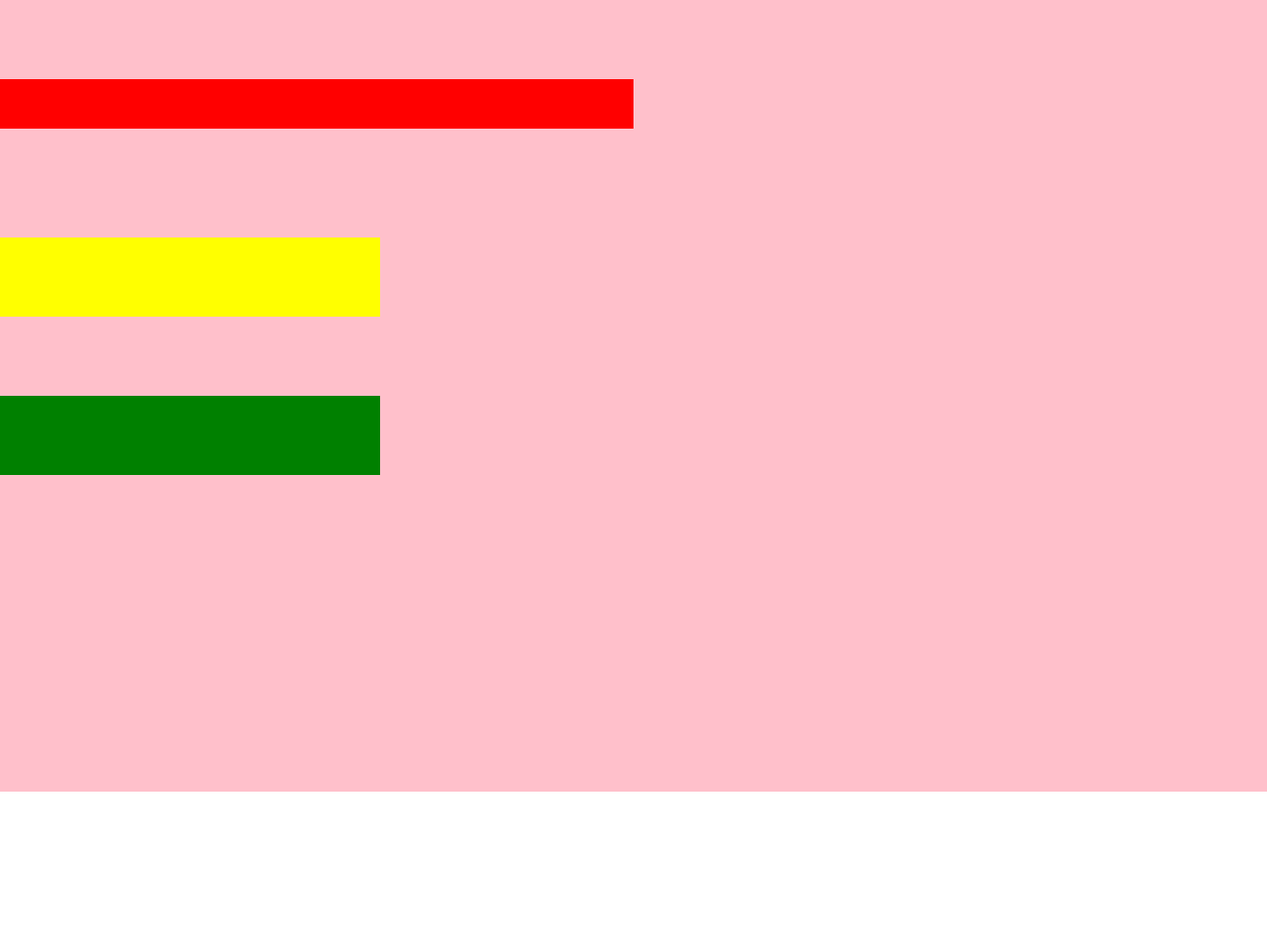
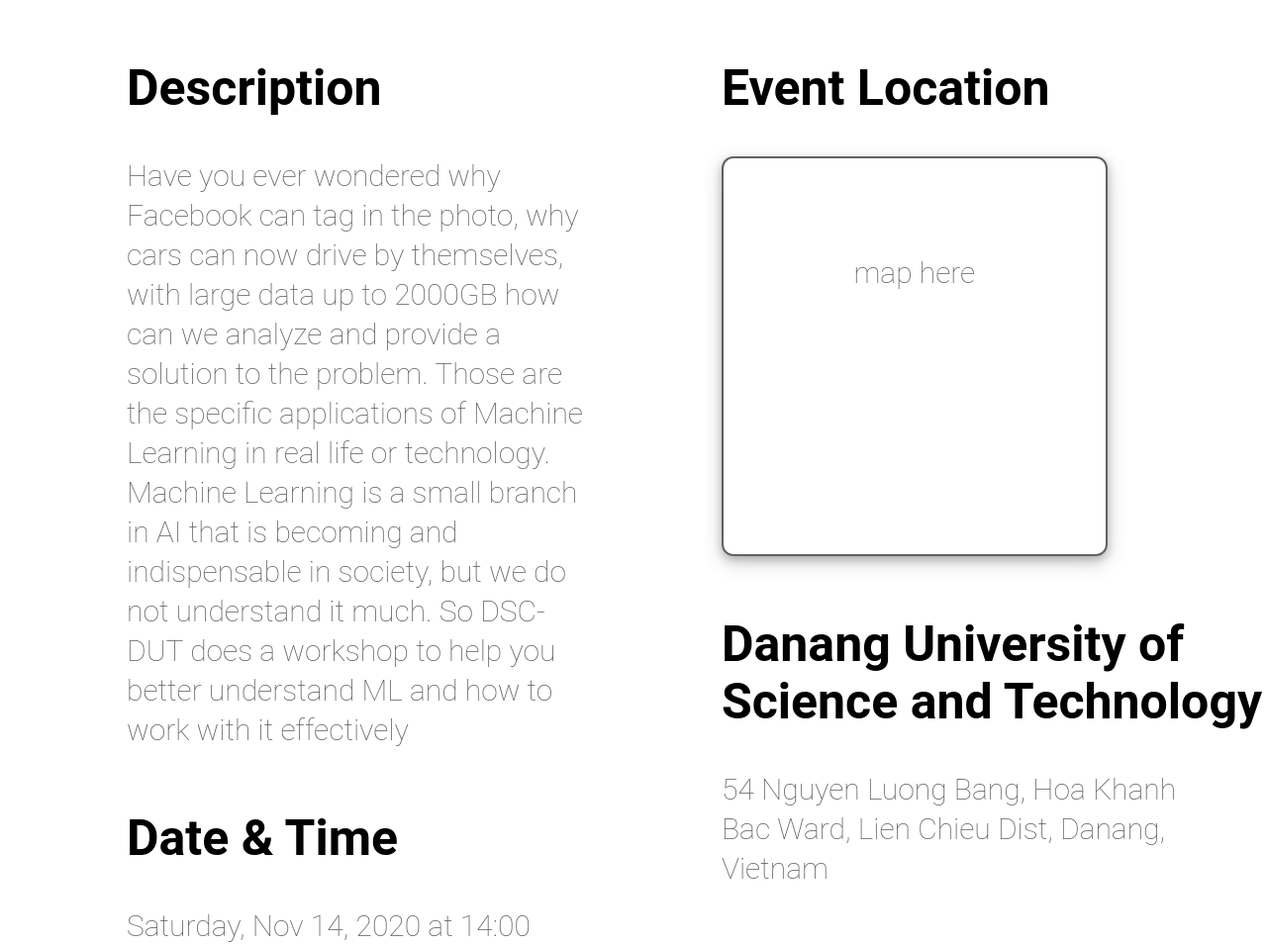
Before and after one commit to Jayjaynoplays/huy_sandbox, a plain HTML site: page sandbox.html in a window 1280 px wide. Shown: the whole page at 99% size. Before the commit the page ends 800 px from the top, so only its background shows below. Drawn offline with Linux system fonts and the light colour scheme.

Commit message:
done body for pc and pc repsonsive

```diff
--- a/sandbox.html
+++ b/sandbox.html
@@ -8,13 +8,51 @@
     <title>sandbox</title>
 </head>
 <body>
-    <div class="container">
-        <div class="column">
-            <div class="item-a"></div>
-            <div class="item-b">
-                <!-- <div class="item-d"></div> -->
+    <div class="wrapper">
+        <div class="row">
+            <div class="column">
+                <div class="item">
+                    <div class="title">
+                        <p> Description</p>
+                    </div>
+                    <div class="content">
+                        <p>Have you ever wondered why Facebook can tag in the photo, why cars can now drive by
+                            themselves, with large data up to 2000GB how can we analyze and provide a solution to the
+                            problem. Those are the specific applications of Machine Learning in real life or technology.
+                            Machine Learning is a small branch in AI that is becoming and indispensable in society, but
+                            we do not understand it much. So DSC-DUT does a workshop to help you better understand ML
+                            and how to work with it effectively</p>
+                    </div>
+                </div>
+                <div class="item">
+                    <div class="title">
+                        <p> Date & Time</p>
+                    </div>
+                    <div class="content">
+                        <p>Saturday, Nov 14, 2020 at 14:00</p>
+                    </div>
+                </div>
             </div>
-            <div class="item-c"></div>
+            <div class="column" style=" margin-left: 50px;">
+                <div class="item" id="marginleft">
+                    <div class="title">
+                        <p> Event Location</p>
+                    </div>
+                    <div class="boxmap content">
+                        <p style="text-align: center; margin-top:25%;"> map here
+                        </p>
+                        <!-- <img src="./images/map.PNG"> -->
+                    </div>
+                </div>
+                <div class="item">
+                    <div class="title">
+                        <p>Danang University of Science and Technology</p>
+                    </div>
+                    <div class="content">
+                        <p>54 Nguyen Luong Bang, Hoa Khanh Bac Ward, Lien Chieu Dist, Danang, Vietnam</p>
+                    </div>
+                </div>
+            </div>
         </div>
     </div>
 </body>
--- a/styles/sandbox.css
+++ b/styles/sandbox.css
@@ -1,44 +1,45 @@
+p,h1,h2,h3,h4,h5,h6 {
+    margin:0;
+    padding:0;
+}
+html{
+    height: 100%;
+}
 body{
+    height: 100%;
     margin:0;
+    font-family: 'Roboto', sans-serif;
 }
-    .container {
-        /* position: relative;  */
-        width: 100vw;
-        height: 100vh;
-        background-color: #0b7cde;
-        /* background-size: cover;
-        background-repeat: no-repeat;
-        color:#ffff;
-        background-position: center; */
+  .row{
+        display: flex;
+        flex-direction: row;
+        margin-left: 10%;
     }
     .column{
-        position: relative;
-        background-color: pink;
-        width: 100%;
-        height: 100%;
+        width: 50%;
     }
-    .item-a{
-        position: absolute;
-        height: 50px;
-        width: 50%;
-        background-color: red;
-        top: 10%;
+    .item{
+        color: black;
+        text-align: left;
+        margin: 60px 0 0 0;
     }
-    .item-b{
-        position: absolute;
-        height: 10%;
-        width: 30%;
-        background-color: yellow;
-        top: 30%;
-        /* top:50px; */
-        /* position: absolute; */
-        /* margin: 30px; */
+    .title{
+        font-size: 50px;
+        font-weight: bolder;
     }
-    .item-c{
-        position: absolute;
-        height: 10%;
-        width: 30%;
-        background-color: green;
-        top: 50%;
-        /* margin: 40px; */
+
+    .content{
+        width: 85%;
+        font-size: 30px;
+        font-weight: lighter;
+        color:  rgb(99, 96, 96);
+        line-height: 40px;
+        margin-top: 40px;
     }
+    .boxmap{
+        border-radius: 3%;
+        box-shadow: 0 4px 8px 0 rgba(0, 0, 0, 0.2), 0 6px 20px 0 rgba(0, 0, 0, 0.19);
+        border: 2px solid;
+        width: 70%;
+        height: 400px;;
+    }
--- a/styles/style3.css
+++ b/styles/style3.css
@@ -122,10 +122,48 @@ body{
     margin-top: 10%;
     background-color:rgb(66,133,244);
 }
-
 .btn:hover, .buttonmap:hover{
     transform: translateY(-10px);
 }
+
+
+
+
+
+.row{
+    display: flex;
+    flex-direction: row;
+    margin-left: 10%;
+}
+.column{
+    width: 50%;
+}
+.item{
+    color: black;
+    text-align: left;
+    margin: 60px 0 0 0;
+}
+.title{
+    font-size: 50px;
+    font-weight: bolder;
+}
+
+.content{
+    width: 85%;
+    font-size: 30px;
+    font-weight: lighter;
+    color:  rgb(99, 96, 96);
+    line-height: 40px;
+    margin-top: 40px;
+}
+.boxmap{
+    border-radius: 3%;
+    box-shadow: 0 4px 8px 0 rgba(0, 0, 0, 0.2), 0 6px 20px 0 rgba(0, 0, 0, 0.19);
+    border: 2px solid;
+    width: 70%;
+    height: 400px;;
+}
+
 
 /* ---------- IPAD PRO LANDSCAPE MODE ----------- */
 @media (max-width: 1366.5px){
```
Also changed, not shown: index2.html (+5 -5 lines).
